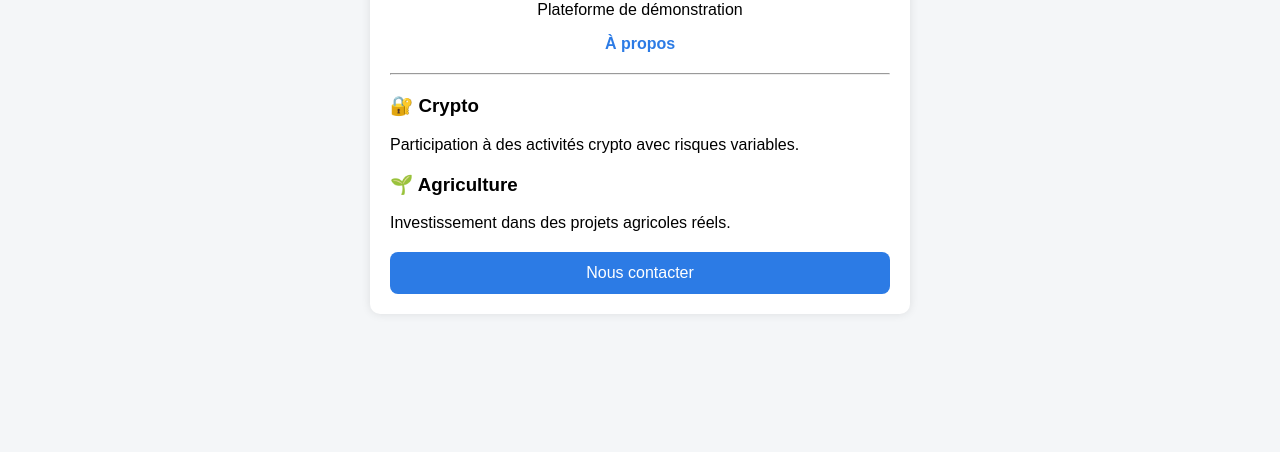
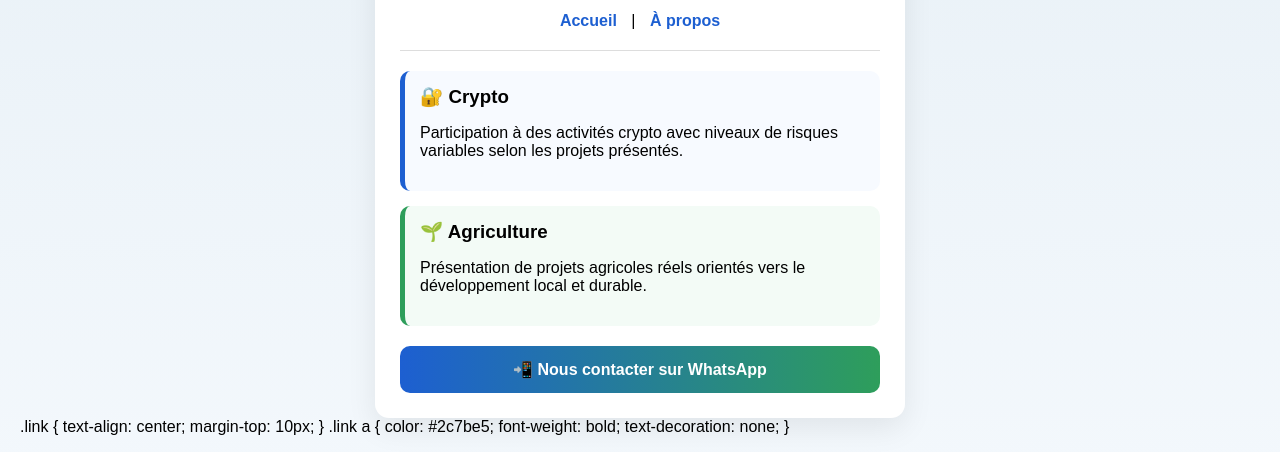
Before and after one commit to venicebema-del/Mon-investissement, a plain HTML site: page index.html in a window 1280 px wide. Shown: the part 127-579 px from the top of the page. Drawn offline with Linux system fonts and the light colour scheme.

Commit message:
Update index.html

```diff
--- a/index.html
+++ b/index.html
@@ -1,40 +1,130 @@
 <!DOCTYPE html>
-<html>
+<html lang="fr">
 <head>
+  <meta charset="UTF-8">
   <title>My Invest</title>
-  <meta charset="UTF-8">
+  <meta name="viewport" content="width=device-width, initial-scale=1.0">
+
   <style>
     body {
       font-family: Arial, sans-serif;
-      background: #f4f6f8;
+      background: linear-gradient(to bottom, #e9f1f7, #f9fcff);
+      margin: 0;
       padding: 20px;
     }
-    .box {
-      background: white;
+
+    .container {
+      max-width: 480px;
       margin: auto;
-      max-width: 500px;
-      padding: 20px;
-      border-radius: 10px;
-      box-shadow: 0 0 10px rgba(0,0,0,0.1);
+      background: #ffffff;
+      border-radius: 14px;
+      padding: 25px;
+      box-shadow: 0 10px 30px rgba(0,0,0,0.08);
     }
+
     h1 {
       text-align: center;
-      color: #2c7be5;
+      color: #1d5fd1;
+      margin-bottom: 5px;
     }
-    .section {
-      margin-top: 20px;
+
+    .subtitle {
+      text-align: center;
+      color: #555;
+      font-size: 14px;
+      margin-bottom: 15px;
     }
+
+    .nav {
+      text-align: center;
+      margin-bottom: 20px;
+    }
+
+    .nav a {
+      margin: 0 10px;
+      text-decoration: none;
+      font-weight: bold;
+      color: #1d5fd1;
+    }
+
+    hr {
+      border: none;
+      height: 1px;
+      background: #ddd;
+      margin: 20px 0;
+    }
+
+    .card {
+      background: #f7faff;
+      border-left: 5px solid #1d5fd1;
+      padding: 15px;
+      border-radius: 10px;
+      margin-bottom: 15px;
+    }
+
+    .card h3 {
+      margin: 0 0 5px;
+    }
+
+    .card.agri {
+      border-left-color: #2e9e5b;
+      background: #f3fbf6;
+    }
+
     .btn {
       display: block;
       text-align: center;
-      background: #2c7be5;
+      background: linear-gradient(to right, #1d5fd1, #2e9e5b);
       color: white;
-      padding: 12px;
+      padding: 14px;
+      border-radius: 10px;
+      text-decoration: none;
+      font-weight: bold;
       margin-top: 20px;
-      text-decoration: none;
-      border-radius: 8px;
     }
-    .link {
+
+    .btn:hover {
+      opacity: 0.9;
+    }
+  </style>
+</head>
+
+<body>
+
+  <div class="container">
+    <h1>My Invest</h1>
+    <div class="subtitle">Plateforme de démonstration</div>
+
+    <div class="nav">
+      <a href="index.html">Accueil</a> |
+      <a href="apropos.html">À propos</a>
+    </div>
+
+    <hr>
+
+    <div class="card">
+      <h3>🔐 Crypto</h3>
+      <p>
+        Participation à des activités crypto avec niveaux de risques variables
+        selon les projets présentés.
+      </p>
+    </div>
+
+    <div class="card agri">
+      <h3>🌱 Agriculture</h3>
+      <p>
+        Présentation de projets agricoles réels orientés vers le développement
+        local et durable.
+      </p>
+    </div>
+
+    <a href="https://api.whatsapp.com/send?phone=261382677720" class="btn">
+      📲 Nous contacter sur WhatsApp
+    </a>
+  </div>
+
+</body>
+</html>    .link {
       text-align: center;
       margin-top: 10px;
     }
```
